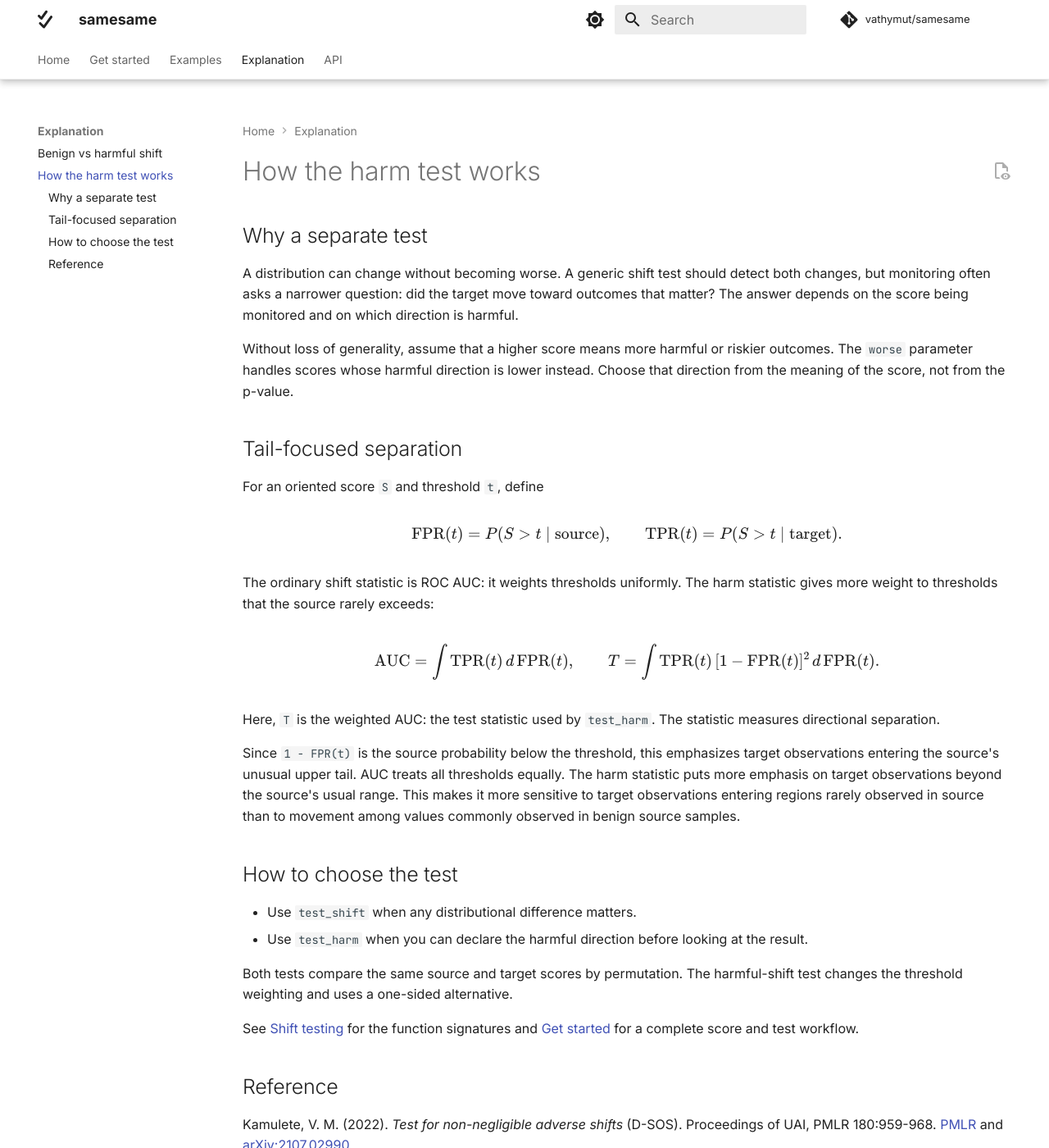
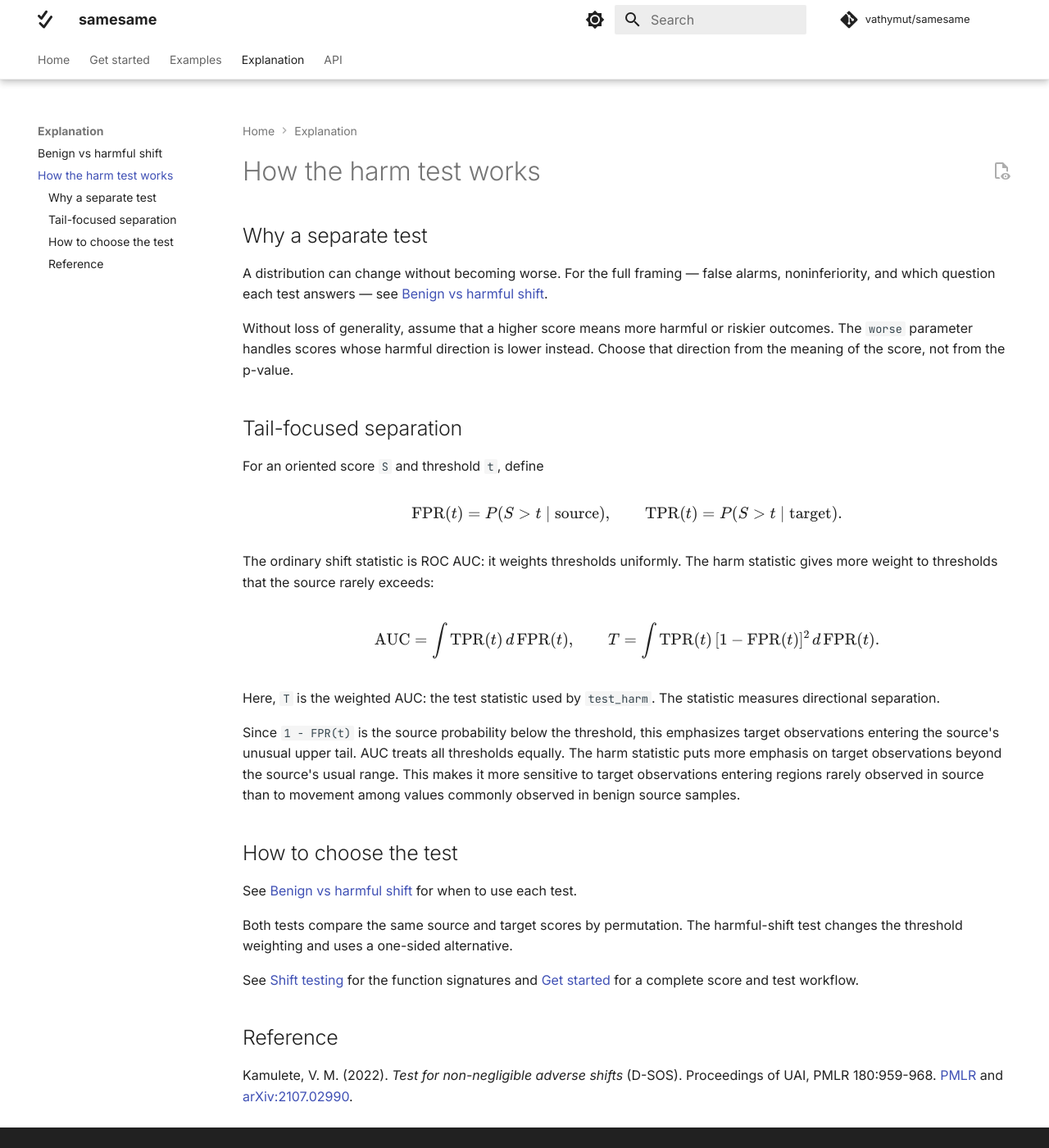
Before and after one commit to vathymut/samesame, an MkDocs documentation site: the page built from docs/explanation/harmful-shift-statistic.md, in a window 1280 px wide and 1400 px high. Shown: the whole window at 82% size. Built offline with MkDocs 1.6.1 and Material for MkDocs 9.7.7, drawn with Linux system fonts in a browser that asks for light colours; comment, search, counter and statistics services are not loaded.

Commit message:
docs: trim overlap between benign and harm explanations

```diff
--- a/docs/explanation/harmful-shift-statistic.md
+++ b/docs/explanation/harmful-shift-statistic.md
@@ -2,10 +2,9 @@
 
 ## Why a separate test
 
-A distribution can change without becoming worse. A generic shift test should
-detect both changes, but monitoring often asks a narrower question: did the
-target move toward outcomes that matter? The answer depends on the score being
-monitored and on which direction is harmful.
+A distribution can change without becoming worse. For the full framing —
+false alarms, noninferiority, and which question each test answers — see
+[Benign vs harmful shift](benign-vs-harmful-shift.md).
 
 Without loss of generality, assume that a higher score means more harmful or
 riskier outcomes. The `worse` parameter handles scores whose harmful direction
@@ -45,9 +44,8 @@ movement among values commonly observed in benign source samples.
 
 ## How to choose the test
 
-- Use `test_shift` when any distributional difference matters.
-- Use `test_harm` when you can declare the harmful direction before
-  looking at the result.
+See [Benign vs harmful shift](benign-vs-harmful-shift.md) for when to use
+each test.
 
 Both tests compare the same source and target scores by permutation. The
 harmful-shift test changes the threshold weighting and uses a one-sided
```
Also changed, not shown: docs/explanation/benign-vs-harmful-shift.md (+3 -5 lines).
